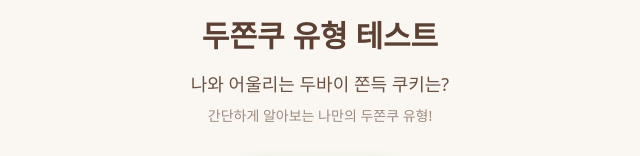
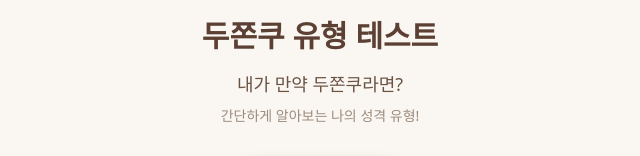
Before and after one commit to o5sy/dubai-recipe-test, a Next.js app: page / in a window 1280 px wide. Shown: the part 302-458 px from the top of the page, without its empty margins (320-960 px from the left). Built offline with nearby package versions, Linux system fonts and the light colour scheme.

Commit message:
style: 메인 페이지, meta 태그 텍스트 수정

```diff
--- a/src/app/layout.tsx
+++ b/src/app/layout.tsx
@@ -1,7 +1,7 @@
+import KakaoScript from '@/components/KakaoScript';
 import type { Metadata } from 'next';
 import { Geist } from 'next/font/google';
 import './globals.css';
-import KakaoScript from '@/components/KakaoScript';
 
 const geistSans = Geist({
   variable: '--font-geist-sans',
@@ -9,9 +9,9 @@ const geistSans = Geist({
 });
 
 export const metadata: Metadata = {
-  title: '두쫀쿠 유형 테스트 | 나와 어울리는 두바이 쫀득 쿠키는?',
+  title: '두쫀쿠 유형 테스트 | 내가 만약 두쫀쿠라면?',
   description:
-    '당신의 MBTI에 맞는 두바이 쫀득 쿠키 유형을 알아보세요! 나만의 두쫀쿠 유형을 찾아보는 재미있는 테스트',
+    '당신과 똑닮은 두바이 쫀득 쿠키 유형을 알아보세요! 나만의 두쫀쿠 유형을 찾아보는 재미있는 테스트',
   keywords: [
     '두쫀쿠',
     '두바이 쫀득 쿠키',
@@ -22,7 +22,7 @@ export const metadata: Metadata = {
   ],
   openGraph: {
     title: '두쫀쿠 유형 테스트',
-    description: '나와 어울리는 두바이 쫀득 쿠키는?',
+    description: '내가 만약 두쫀쿠라면 어떤 유형일까?',
     type: 'website',
   },
 };
--- a/src/app/page.tsx
+++ b/src/app/page.tsx
@@ -18,12 +18,12 @@ export default function Home() {
 
         {/* 서브타이틀 */}
         <p className="mb-2 text-lg text-[var(--color-text-secondary)]">
-          나와 어울리는 두바이 쫀득 쿠키는?
+          내가 만약 두쫀쿠라면?
         </p>
 
         {/* 설명 */}
         <p className="mb-8 text-sm text-[var(--color-text-muted)]">
-          간단하게 알아보는 나만의 두쫀쿠 유형!
+          간단하게 알아보는 나의 성격 유형!
         </p>
 
         {/* 시작 버튼 */}
```
